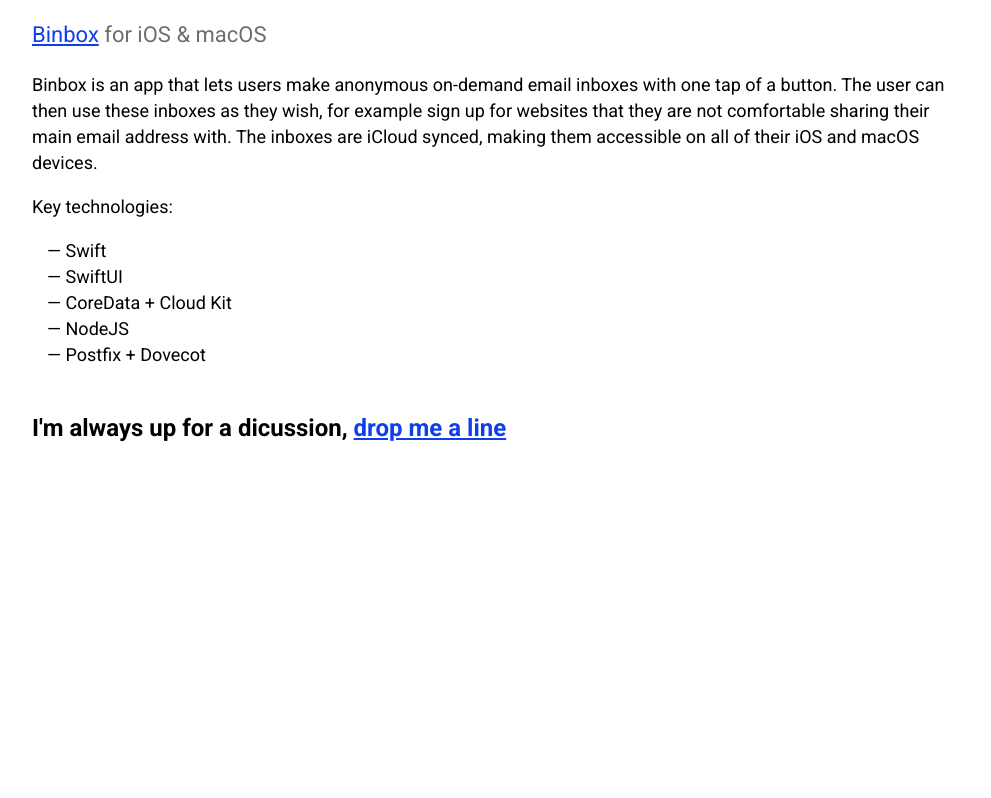
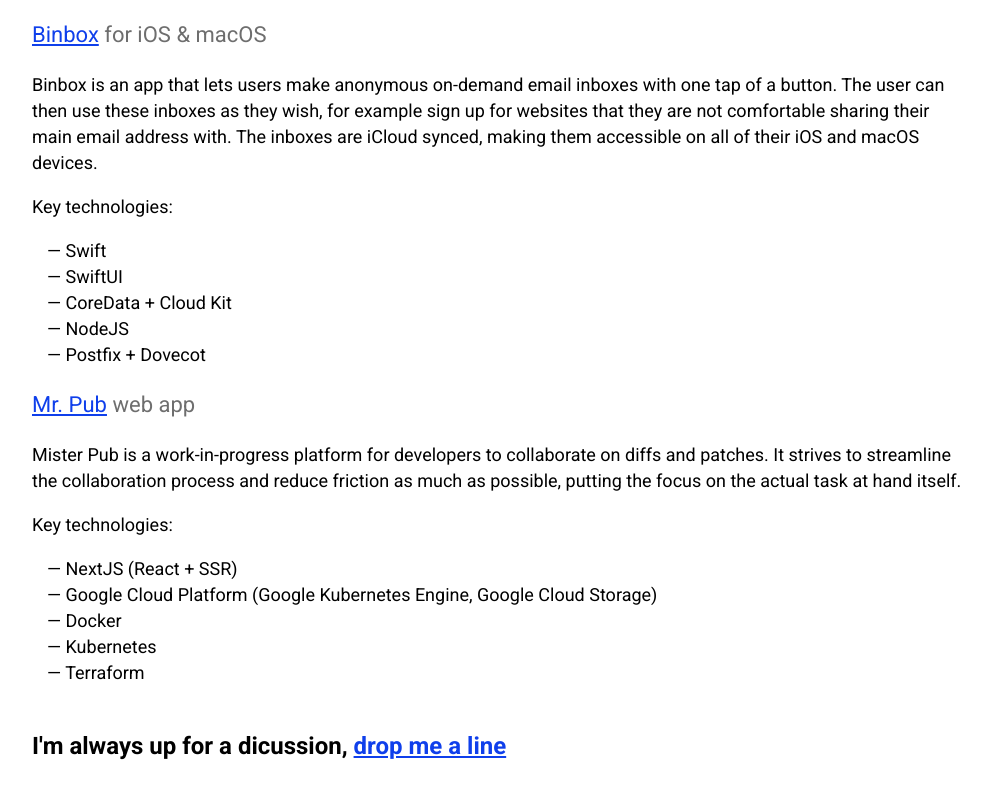
Before and after one commit to vpukhanov/website, a Next.js app: page / in a window 1280 px wide. Shown: the part 1498-2296 px from the top of the page, without its empty margins (140-1131 px from the left). Before the commit the page ends 1998 px from the top, so only its background shows below. Built offline with nearby package versions, Linux system fonts and the light colour scheme.

Commit message:
Update PersonalProjects.js

```diff
--- a/components/PersonalProjects.js
+++ b/components/PersonalProjects.js
@@ -31,6 +31,33 @@
           <li>Postfix + Dovecot</li>
         </ul>
       </div>
+      <div>
+          <p className="text-caption">
+            <a
+              href="https://mister.pub"
+              target="_blank"
+              rel="noopener"
+            >
+              Mr. Pub
+            </a>
+            &nbsp;
+            <span className="text-sublime">web app</span>
+          </p>
+          <p className="text-body">
+            Mister Pub is a work-in-progress platform for developers to collaborate
+            on diffs and patches. It strives to streamline the collaboration process and
+            reduce friction as much as possible, putting the focus on the actual task
+            at hand itself.
+          </p>
+          <p className="text-body">Key technologies:</p>
+          <ul className="text-body">
+            <li>NextJS (React + SSR)</li>
+            <li>Google Cloud Platform (Google Kubernetes Engine, Google Cloud Storage)</li>
+            <li>Docker</li>
+            <li>Kubernetes</li>
+            <li>Terraform</li>
+          </ul>
+        </div>
     </section>
   );
 }
```
